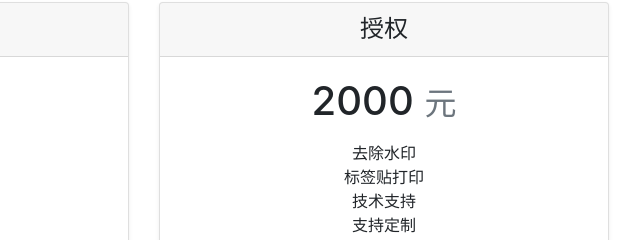
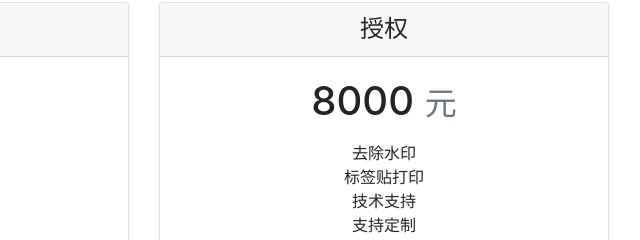
Before and after one commit to houdetech/enterprise.github.io, a plain HTML site: page index.html in a window 1280 px wide. Shown: the part 2151-2391 px from the top of the page, 496-1136 px from the left. Drawn offline with Linux system fonts and the light colour scheme.

Commit message:
Update index.html

```diff
--- a/index.html
+++ b/index.html
@@ -157,7 +157,7 @@
                     <h4 class="my-0 font-weight-normal"><a name="pricing">授权</a></h4>
                 </div>
                 <div class="card-body">
-                    <h1 class="card-title pricing-card-title">2000 <small class="text-muted">元</small></h1>
+                    <h1 class="card-title pricing-card-title">8000 <small class="text-muted">元</small></h1>
                     <ul class="list-unstyled mt-3 mb-4">
                         <li>去除水印</li>
                         <li>标签贴打印</li>
```
